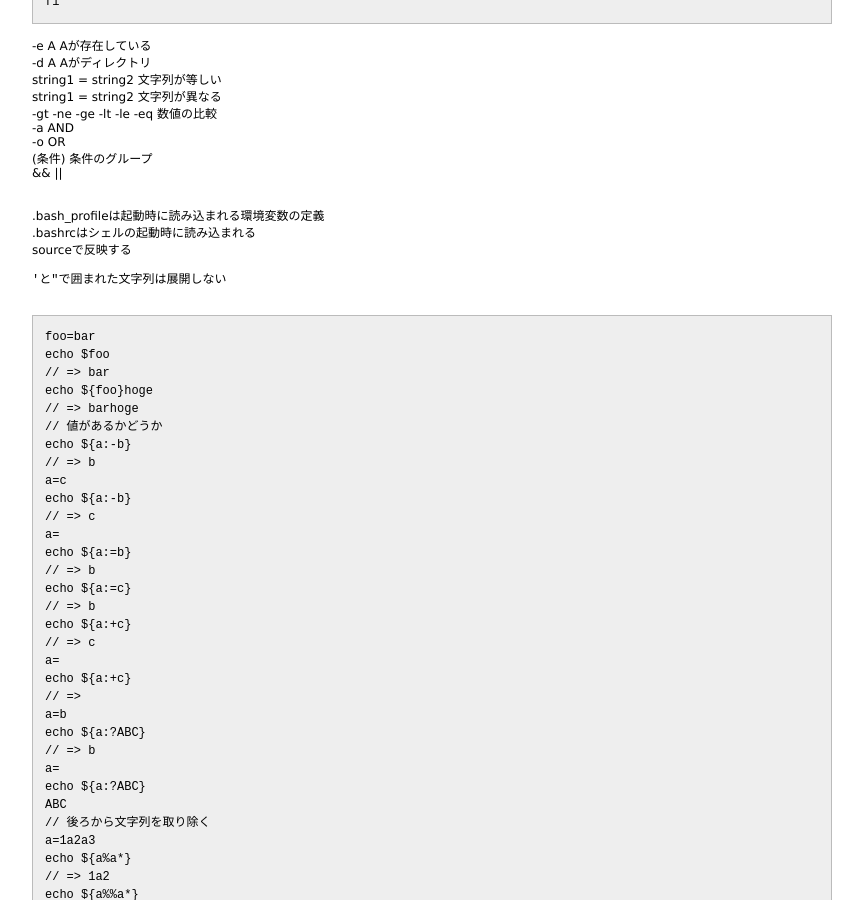
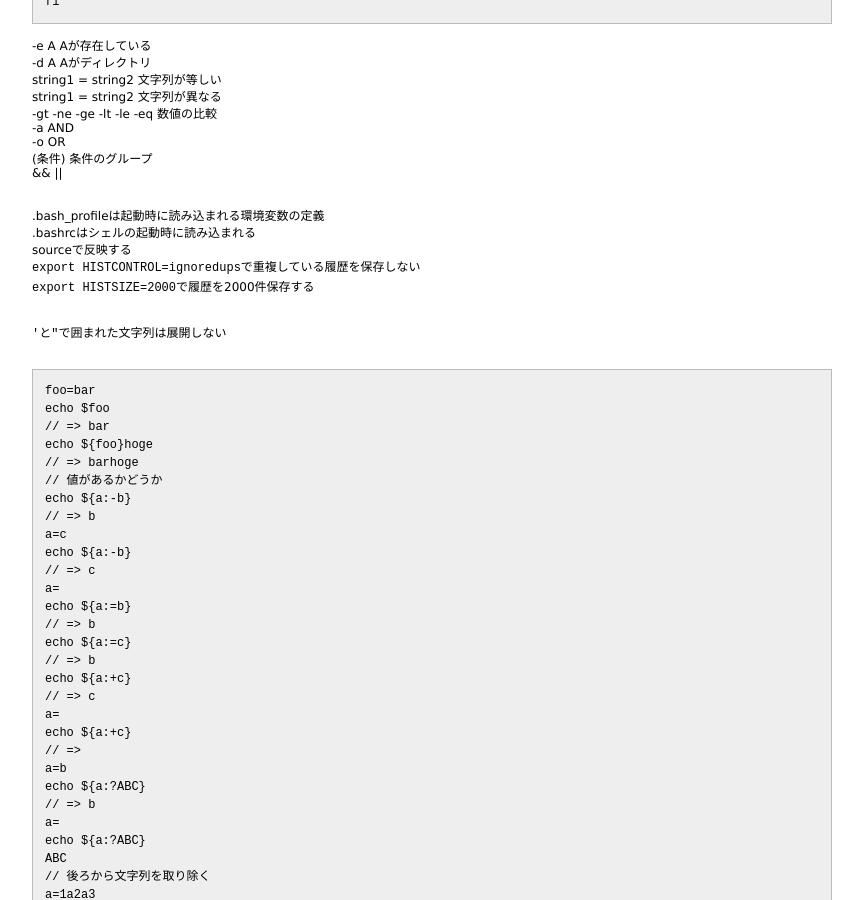
Before and after one commit to 38elements/38elements.github.com, a Jekyll site: the page built from _posts/2014-4-20-shell.md, in a window 1280 px wide and 900 px high, scrolled down 1416 px. Shown: the whole window, without its empty margins (208-1071 px from the left). Built offline with Jekyll 4.4.1, drawn with Linux system fonts in a browser that asks for light colours.

Commit message:
Update 2014-4-20-shell.md

```diff
--- a/_posts/2014-4-20-shell.md
+++ b/_posts/2014-4-20-shell.md
@@ -108,6 +108,8 @@ string1 = string2 文字列が異なる
 .bash_profileは起動時に読み込まれる環境変数の定義
 .bashrcはシェルの起動時に読み込まれる
 sourceで反映する
+`export HISTCONTROL=ignoredups`で重複している履歴を保存しない
+`export HISTSIZE=2000`で履歴を2000件保存する
 <br>
 
 `'`と`"`で囲まれた文字列は展開しない
```
